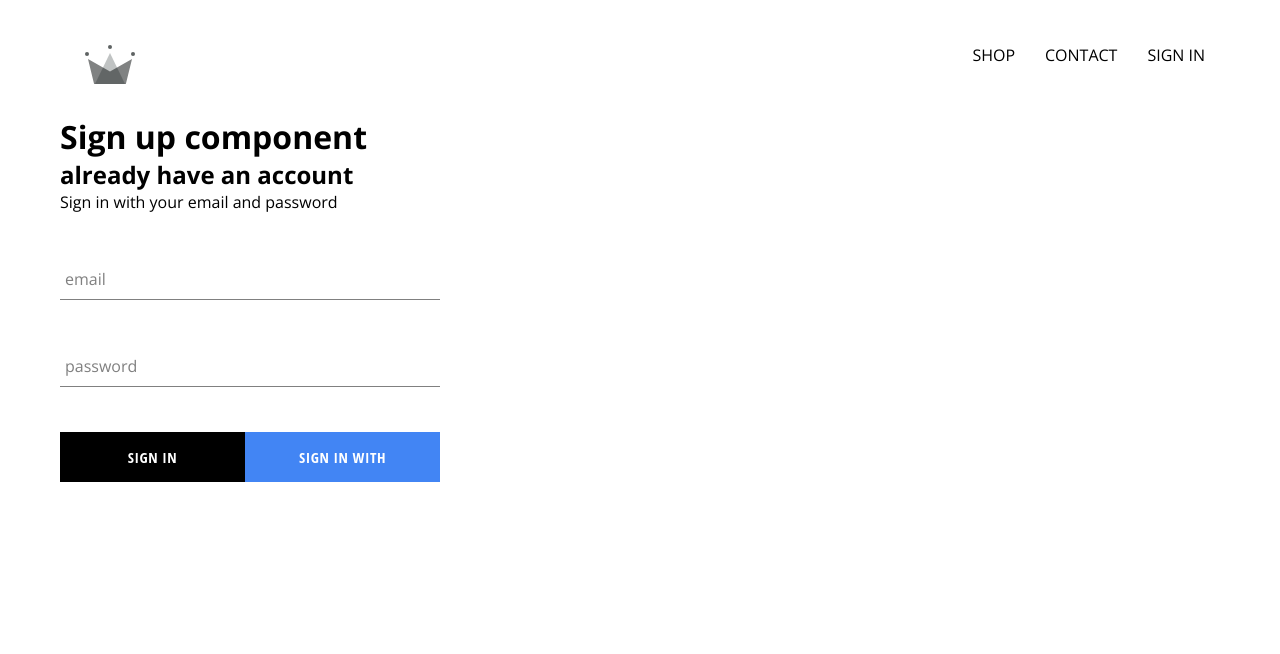
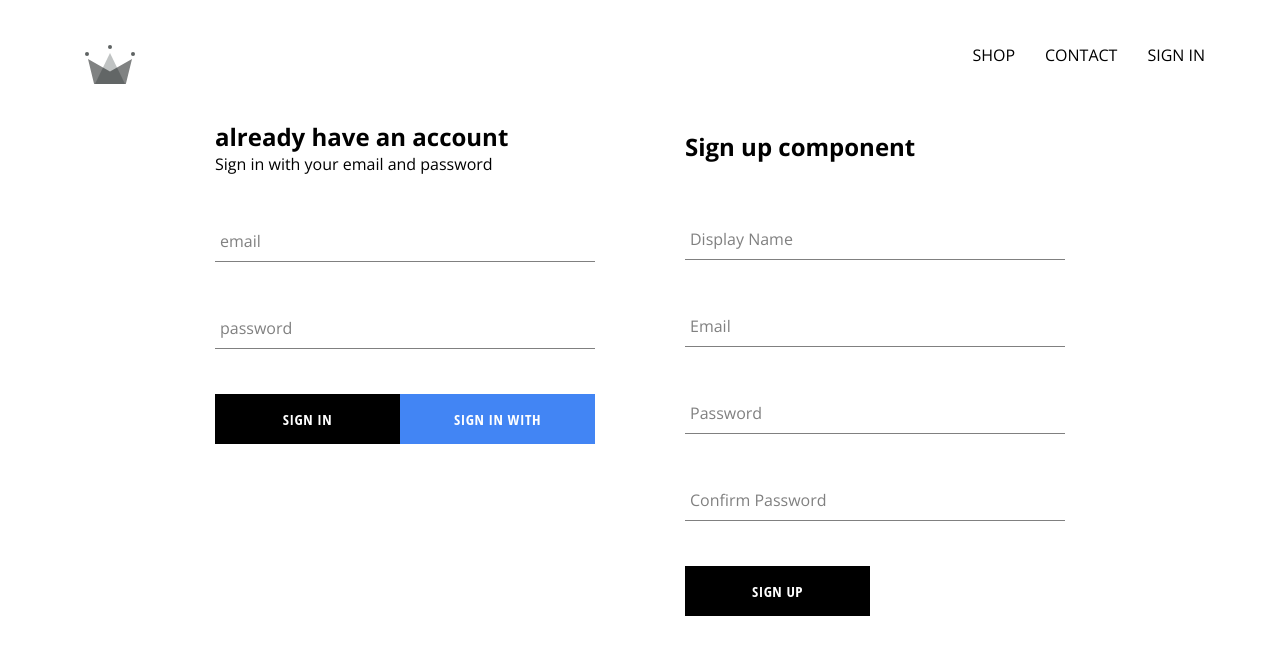
Before and after one commit to mcwachira/swag-clothing-eccomerce-app, a React (Create React App) app: page /signin in a window 1280 px wide. Shown: the top 654 px of the page. Built offline with nearby package versions, Linux system fonts and the light colour scheme; no server answers; a web font is replaced by a local one.

Commit message:
Enabled firestore databse for our app to store user data and added  a sign up  component for our app

```diff
--- a/src/App.js
+++ b/src/App.js
@@ -6,7 +6,7 @@ import { Route, Routes } from 'react-router-dom';
 import Shop from './pages/shop/shop.component';
 import Header from './components/header/header.component';
 import SignInSignUp from './pages/sign-in-and-sign-up/sign-in-and-sign-up.component';
-import { auth } from './firebase/firebase.utils';
+import { auth, createUserProfileDocument } from './firebase/firebase.utils';
 
 class App extends Component {
 
@@ -23,10 +23,31 @@ class App extends Component {
   unsubscribeFromAuth = null;
 
   componentDidMount() {
-    this.unsubscribeFromAuth = auth.onAuthStateChanged(user => {
+    this.unsubscribeFromAuth = auth.onAuthStateChanged(async userAuth => {
+      if (userAuth) {
+        const userRef = await createUserProfileDocument(userAuth)
 
-      this.setState({ currentUser: user })
-      console.log(user)
+        userRef.onSnapshot(snapShot => {
+
+          //set state is asynchronous
+          this.setState({
+            currentUser: {
+              id: snapShot.id,
+              ...snapShot.data()
+            }
+          }, () => {
+            console.log(this.state)
+          })
+        })
+
+
+
+
+
+        // this.setState({ currentUser: user })
+        // console.log(user)
+      }
+      this.setState({ currentUser: userAuth })
     })
   }
 
--- a/src/components/sign-up/sign-up.component.jsx
+++ b/src/components/sign-up/sign-up.component.jsx
@@ -1,22 +1,99 @@
 import React, { Component } from 'react'
 import './sign-up.styles.scss';
+import FormInput from '../form-input/form-input.component';
+import CustomButton from '../custom-button/custom-button.component'
 
+import { auth, createUserProfileDocument } from '../../firebase/firebase.utils'
 class SignUp extends Component {
     constructor(props) {
         super(props)
 
         this.state = {
+            displayName: "",
+            email: "",
+            password: "",
+            confirmPassword: "",
 
         }
     }
 
+    handleSubmit = async (e) => {
+
+        e.preventDefault();
+        const { displayName, email, password, confirmPassword } = this.state
+
+        if (password !== confirmPassword) {
+            alert("password don't Match")
+            return;
+        }
+
+        try {
+            const { user } = auth.createUserWithEmailAndPassword(
+                email,
+                password
+            )
+            await createUserProfileDocument(user, { displayName });
+            this.setState = ({
+                displayName: "",
+                email: "",
+                password: "",
+                confirmPassword: "",
+
+            });
+
+        } catch (error) {
+            console.log("error", error.message)
+        }
+    }
+
+    handleChange = event => {
+        const { name, value } = event.target;
+        this.setState({ [name]: value })
+    }
 
     render() {
+
+        const { displayName, email, password, confirmPassword } = this.state
         return (
-            <div>
-                <h1>
+            <div className='sign-up'>
+                <h2 className='title'>
                     Sign up component
-                </h1>
+                </h2>
+                <form className='sign-up-form' onSubmit={this.handleSubmit}>
+                    <FormInput
+                        type="text"
+                        name="displayName"
+                        value={displayName}
+                        onChange={this.handleChange}
+                        label="Display Name"
+                        required />
+                    <FormInput
+                        type="email"
+                        name="email"
+                        value={email}
+                        onChange={this.handleChange}
+                        label="Email"
+                        required />
+                    <FormInput
+                        type="password"
+                        name="password"
+                        value={password}
+                        onChange={this.handleChange}
+                        label="Password"
+                        required />
+                    <FormInput
+                        type="password"
+                        name="confirmPassword"
+                        value={confirmPassword}
+                        onChange={this.handleChange}
+                        label="Confirm Password"
+                        required />
+
+                    <CustomButton type='submit'>
+                        SIGN UP
+                    </CustomButton>
+
+                </form>
             </div>
         )
     }
--- a/src/components/sign-up/sign-up.styles.scss
+++ b/src/components/sign-up/sign-up.styles.scss
@@ -0,0 +1,9 @@
+.sign-up {
+	display: flex;
+	flex-direction: column;
+	width: 380px;
+
+	.title {
+		margin: 10px 0;
+	}
+}
--- a/src/firebase/firebase.utils.js
+++ b/src/firebase/firebase.utils.js
@@ -15,6 +15,35 @@ const firebaseConfig = {
     messagingSenderId: "415060715975",
     appId: "1:415060715975:web:818d826c87b02a62e9d1e2"
 };
+
+
+
+//querying data from our firestore database
+export const createUserProfileDocument = async (userAuth, additionalData) => {
+    if (!userAuth) return;
+    const userRef = firestore.doc(`user/${userAuth.uid}`)
+    const snapshot = await userRef.get()
+
+    if (!snapshot.exists) {
+        const { displayName, email } = userAuth;
+        const createdAt = new Date();
+
+        try {
+            await userRef.set({
+                displayName,
+                email,
+                createdAt,
+                ...additionalData
+            })
+
+        } catch (error) {
+
+            console.log('error creating user', error.message)
+        }
+    }
+
+    return userRef;
+}
 
 // Initialize Firebase
 firebase.initializeApp(firebaseConfig);
--- a/src/pages/sign-in-and-sign-up/sign-in-and-sign-up.component.jsx
+++ b/src/pages/sign-in-and-sign-up/sign-in-and-sign-up.component.jsx
@@ -6,9 +6,10 @@ import SignIn from '../../components/sign-in/sign-in.component'
 
 const SignInSignUp = () => (
 
-    <div>
+    <div className='sign-in-and-sign-up '>
+        <SignIn />
         <SignUp />
-        <SignIn />
+
     </div>
 )
 
--- a/src/pages/sign-in-and-sign-up/sign-in-and-sign-up.styles.scss
+++ b/src/pages/sign-in-and-sign-up/sign-in-and-sign-up.styles.scss
@@ -0,0 +1,6 @@
+.sign-in-and-sign-up {
+	width: 850px;
+	display: flex;
+	justify-content: space-between;
+	margin: 30px auto;
+}
```
